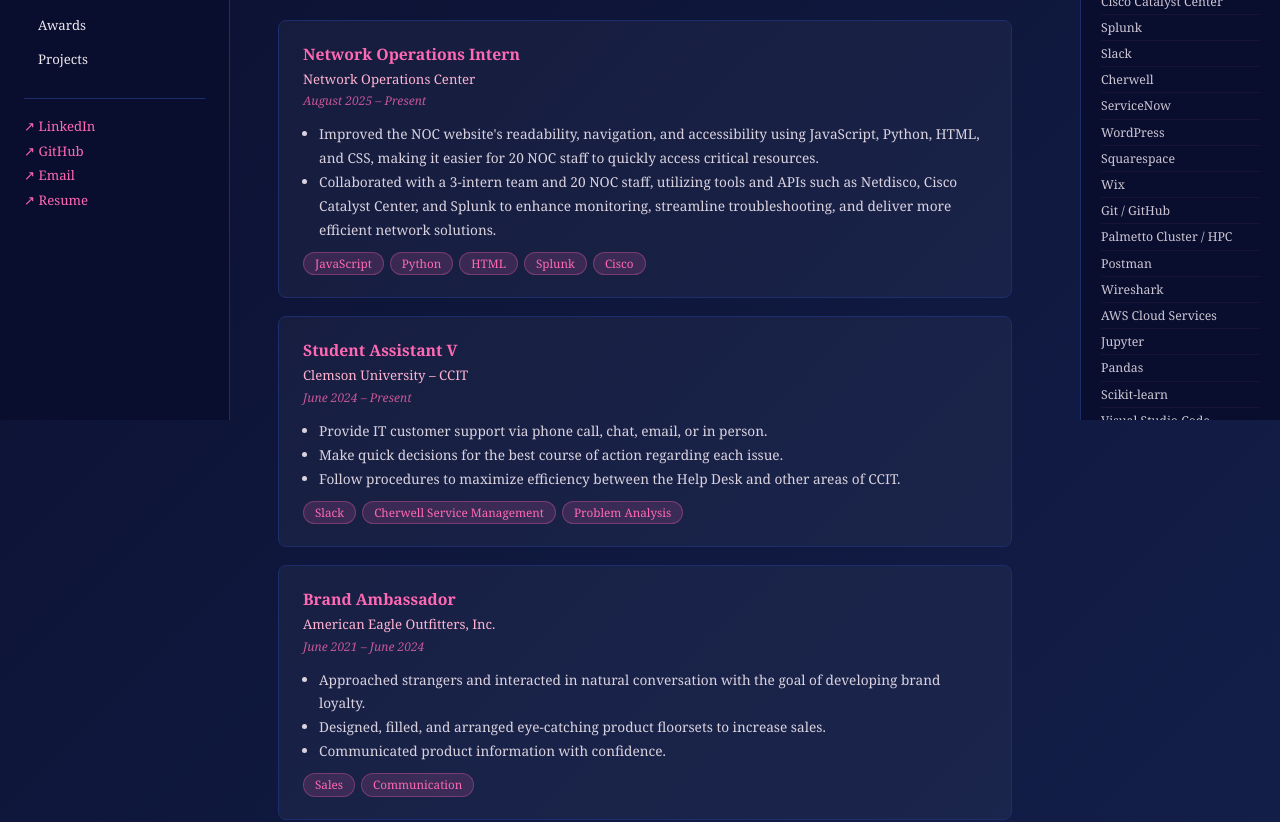
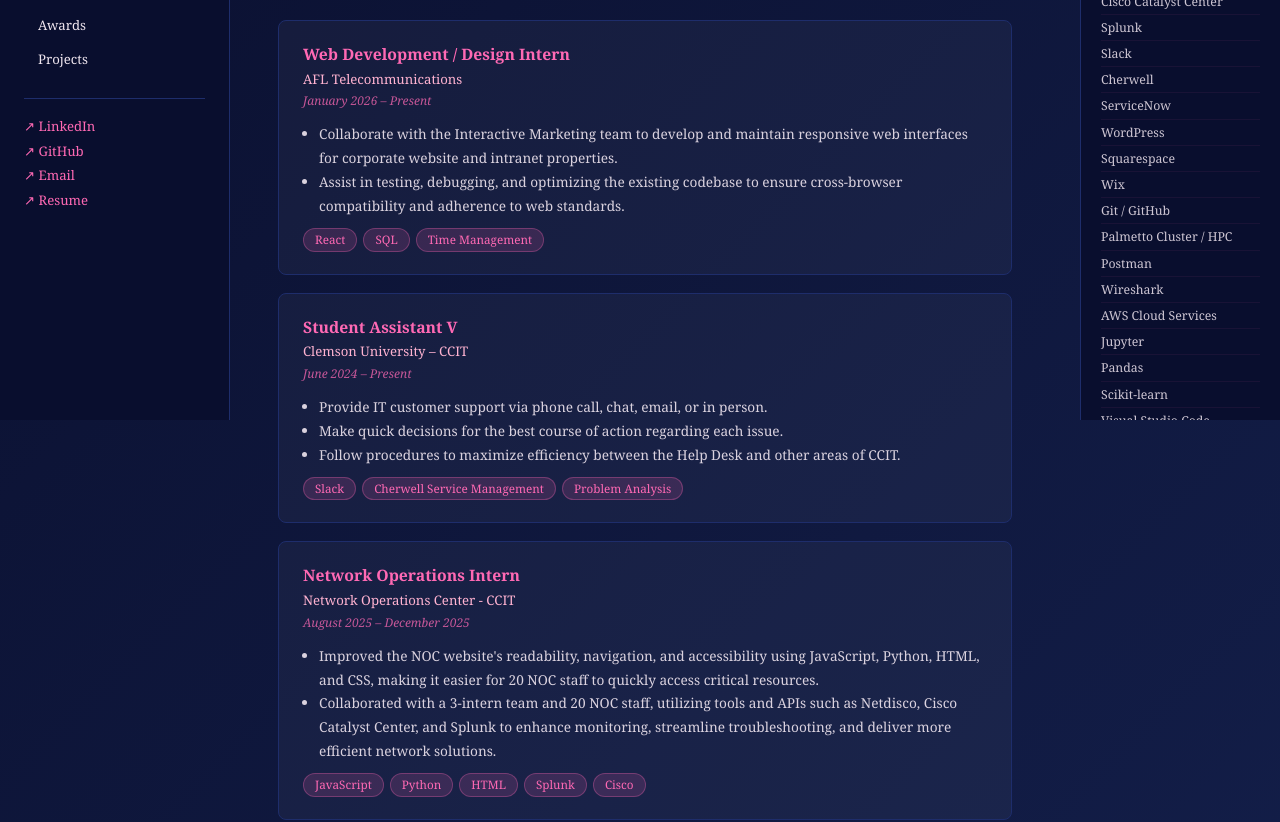
Before and after one commit to emmaabraham04/emmaabraham04.github.io, a React (Vite) app in the folder my-portfolio/: page / in a window 1280 px wide. Shown: the part 380-1202 px from the top of the page. Built offline with nearby package versions, Linux system fonts and the light colour scheme.

Commit message:
adding experience

```diff
--- a/my-portfolio/src/App.jsx
+++ b/my-portfolio/src/App.jsx
@@ -205,13 +205,14 @@ export default function App() {
 
         <Section id="experience" title="Experience">
           <Card>
-            <JobHeader title="Network Operations Intern" org="Network Operations Center" dates="August 2025 – Present" />
+            <JobHeader title="Web Development / Design Intern" org="AFL Telecommunications" dates="January 2026 – Present" />
             <BulletList items={[
-              "Improved the NOC website's readability, navigation, and accessibility using JavaScript, Python, HTML, and CSS, making it easier for 20 NOC staff to quickly access critical resources.",
-              "Collaborated with a 3-intern team and 20 NOC staff, utilizing tools and APIs such as Netdisco, Cisco Catalyst Center, and Splunk to enhance monitoring, streamline troubleshooting, and deliver more efficient network solutions.",
+              "Collaborate with the Interactive Marketing team to develop and maintain responsive web interfaces for corporate website and intranet properties.",
+              "Assist in testing, debugging, and optimizing the existing codebase to ensure cross-browser compatibility and adherence to web standards.",
             ]} />
-            <Tags items={["JavaScript", "Python", "HTML", "Splunk", "Cisco"]} />
+            <Tags items={["React", "SQL", "Time Management"]} />
           </Card>
+
           <Card>
             <JobHeader title="Student Assistant V" org="Clemson University – CCIT" dates="June 2024 – Present" />
             <BulletList items={[
@@ -221,6 +222,16 @@ export default function App() {
             ]} />
             <Tags items={["Slack", "Cherwell Service Management", "Problem Analysis"]} />
           </Card>
+
+          <Card>
+            <JobHeader title="Network Operations Intern" org="Network Operations Center - CCIT" dates="August 2025 – December 2025" />
+            <BulletList items={[
+              "Improved the NOC website's readability, navigation, and accessibility using JavaScript, Python, HTML, and CSS, making it easier for 20 NOC staff to quickly access critical resources.",
+              "Collaborated with a 3-intern team and 20 NOC staff, utilizing tools and APIs such as Netdisco, Cisco Catalyst Center, and Splunk to enhance monitoring, streamline troubleshooting, and deliver more efficient network solutions.",
+            ]} />
+            <Tags items={["JavaScript", "Python", "HTML", "Splunk", "Cisco"]} />
+          </Card>
+
           <Card>
             <JobHeader title="Brand Ambassador" org="American Eagle Outfitters, Inc." dates="June 2021 – June 2024" />
             <BulletList items={[
```
